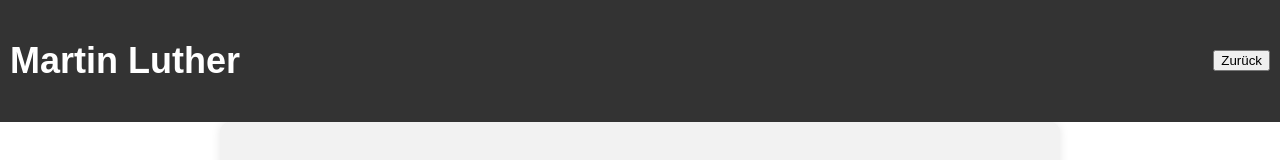
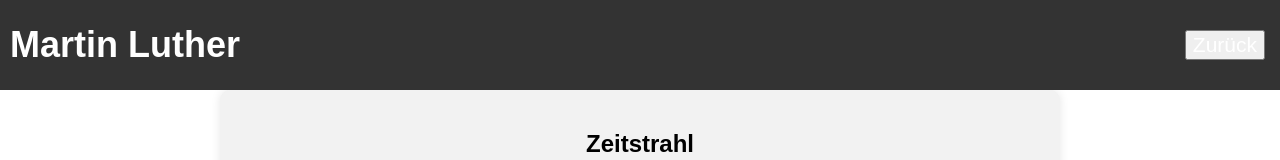
Before and after one commit to Danilo536/Gest-ndnis, a plain HTML site: page timeline.html in a window 1280 px wide. Shown: the top 160 px of the page. Drawn offline with Linux system fonts and the light colour scheme.

Commit message:
Update timeline.html

```diff
--- a/timeline.html
+++ b/timeline.html
@@ -7,17 +7,42 @@
     <title>Zeitstrahl</title>
     <link rel="stylesheet" href="styles.css">
     <style>
+        body {
+  font-family: Arial, sans-serif;
+  margin: 0;
+  padding: 0;
+}
 
-        /* Zusätzliches CSS für das Styling der Zeitstrahl-Seite */
-        .timeline-container {
-            max-width: 800px;
-            margin: 0 auto;
-            padding: 20px;
-            background-color: #f2f2f2;
-            border-radius: 10px;
-            box-shadow: 0 0 10px rgba(0, 0, 0, 0.1);
-            text-align: center;
-        }
+.Text {
+  font-size: 21px;
+}
+
+.navbar {
+  background-color: #333;
+  color: #fff;
+  display: flex;
+  justify-content: space-between;
+  align-items: center;
+  padding: 10px;
+  width: 100%; /* 100% Breite */
+  height: 70px; /* Höhe wie das Original */
+}
+
+.navbar-title {
+  margin-left: 20px;
+  font-weight:normal ;
+  color: white;
+  font-size: 30px;
+}
+
+.back-button {
+  margin-right: 25px;
+  font-weight:normal ;
+  color: white;
+  font-size: 21px;
+  text-decoration: none;
+}
+
 
         .timeline-image {
             max-width: 100%;
@@ -34,7 +59,7 @@
         <h1>Martin Luther</h1>
     </div>
     <div class="navbar-right">
-        <button class="navbar-btn" onclick="window.history.back()">Zurück</button>
+        <button class="back-button" onclick="window.history.back()">Zurück</button>
     </div>
 </nav>
 
```
